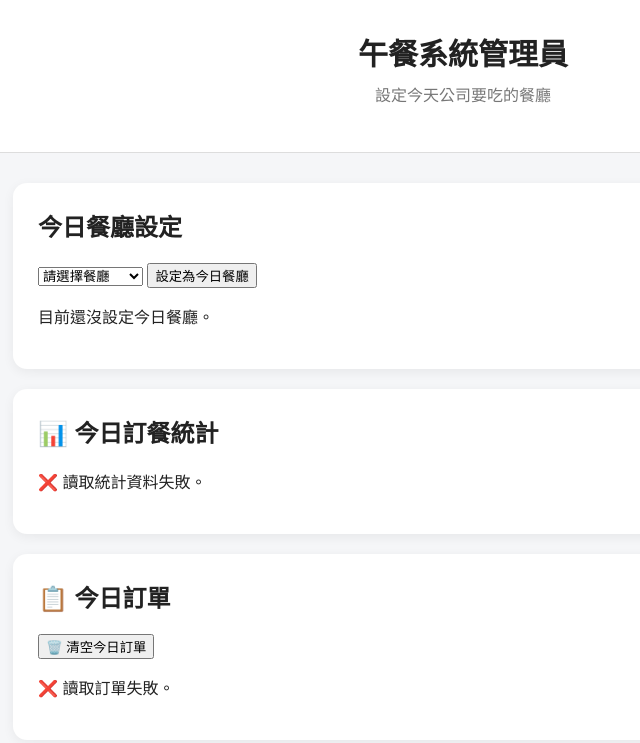
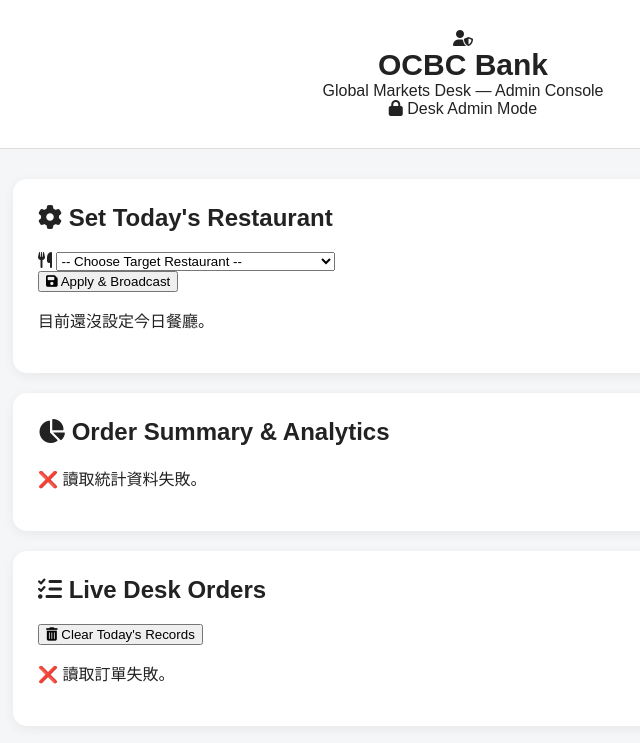
Before and after one commit to BH1007/lunch-order-system, a plain HTML site: page admin.html in a window 1280 px wide. Shown: the whole page, without its empty margins (177-817 px from the left). Drawn offline with nearby package versions, Linux system fonts and the light colour scheme; no server answers.

Commit message:
Update admin.html

```diff
--- a/admin.html
+++ b/admin.html
@@ -1,66 +1,84 @@
 <!DOCTYPE html>
-<html lang="zh-TW">
+<html lang="en">
 <head>
     <meta charset="UTF-8">
     <meta name="viewport" content="width=device-width, initial-scale=1.0">
-    <title>午餐系統｜管理員</title>
+    <title>OCBC GM Portal | Desk Admin</title>
+    <link href="https://fonts.googleapis.com/css2?family=Inter:wght@400;500;600;700&display=swap" rel="stylesheet">
+    <link rel="stylesheet" href="https://cdnjs.cloudflare.com/ajax/libs/font-awesome/6.4.0/css/all.min.css">
     <link rel="stylesheet" href="style.css">
 </head>
-
 <body>
 
-    <header>
-        <h1>午餐系統管理員</h1>
-        <p>設定今天公司要吃的餐廳</p>
+    <header class="navbar">
+        <div class="nav-brand">
+            <div class="brand-logo">
+                <i class="fa-solid fa-user-shield"></i>
+            </div>
+            <div class="brand-text">
+                <h1>OCBC Bank</h1>
+                <span>Global Markets Desk — Admin Console</span>
+            </div>
+        </div>
+        <div class="nav-badge admin-badge">
+            <i class="fa-solid fa-lock"></i> Desk Admin Mode
+        </div>
     </header>
 
-    <main>
-
-        <section>
-            <h2>今日餐廳設定</h2>
-
+    <main class="container">
+        <!-- Configuration Card -->
+        <section class="card admin-control-card">
+            <div class="section-header">
+                <h2><i class="fa-solid fa-gear"></i> Set Today's Restaurant</h2>
+            </div>
+            <div class="control-row">
+                <div class="select-wrapper">
+                    <i class="fa-solid fa-utensils"></i>
                     <select id="restaurant-select">
-                <option value="">請選擇餐廳</option>
-                <option value="菜菜優纖">菜菜優纖</option>
-                <option value="餐盒">餐盒</option>
-                <option value="餃子の王將">餃子の王將</option>
-                <option value="大戶屋">大戶屋</option>
-                <option value="TGI FRIDAYS">TGI FRIDAYS</option>
-                <option value="台菜">台菜</option>
-                <option value="大心">大心</option>
+                        <option value="">-- Choose Target Restaurant --</option>
+                        <option value="菜菜優纖">菜菜優纖 (Gourmet Salad & Healthy Bowls)</option>
+                        <option value="餐盒">餐盒 (Executive Lunch Bento)</option>
+                        <option value="餃子の王將">餃子の王將 (Gyoza no Ohsho)</option>
+                        <option value="大戶屋">大戶屋 (Ootoya Japanese)</option>
+                        <option value="TGI FRIDAYS">TGI FRIDAYS (American Grill)</option>
+                        <option value="台菜">台菜 (Authentic Taiwanese Cuisine)</option>
+                        <option value="大心">大心 (Very Thai Noodles)</option>
                     </select>
-
-            <button id="save-restaurant">
-                設定為今日餐廳
+                </div>
+                <button id="save-restaurant" class="btn-primary">
+                    <i class="fa-solid fa-floppy-disk"></i> Apply & Broadcast
                 </button>
-
-            <div id="current-restaurant">
-                <p>目前尚未設定今日餐廳</p>
             </div>
-
-        </section>
-    <section>
-    <h2>📊 今日訂餐統計</h2>
-
-    <div id="order-summary">
-        <p>目前還沒有統計資料。</p>
+            <div id="current-restaurant" class="status-box">
+                <p>Checking active restaurant configuration...</p>
             </div>
         </section>
 
-<section>
-    <h2>📋 今日訂單</h2>
-    <button id="clear-orders">
-    🗑️ 清空今日訂單
+        <!-- KPI Metrics & Order Aggregation -->
+        <section class="card stats-card">
+            <div class="section-header">
+                <h2><i class="fa-solid fa-chart-pie"></i> Order Summary & Analytics</h2>
+            </div>
+            <div id="order-summary" class="stats-container">
+                <p class="empty-state">Loading real-time order statistics...</p>
+            </div>
+        </section>
+
+        <!-- Live Orders Table -->
+        <section class="card orders-card">
+            <div class="section-header space-between">
+                <h2><i class="fa-solid fa-list-check"></i> Live Desk Orders</h2>
+                <button id="clear-orders" class="btn-danger">
+                    <i class="fa-solid fa-trash-can"></i> Clear Today's Records
                 </button>
-
-    <div id="orders">
-        <p>目前還沒有訂單。</p>
+            </div>
+            <div id="orders" class="orders-grid">
+                <p class="empty-state">No orders placed today.</p>
             </div>
         </section>
     </main>
 
     <script src="https://cdn.jsdelivr.net/npm/@supabase/supabase-js@2"></script>
     <script src="admin.js"></script>
-
 </body>
 </html>
```
Lines whose indentation alone changed are shown as unchanged.
